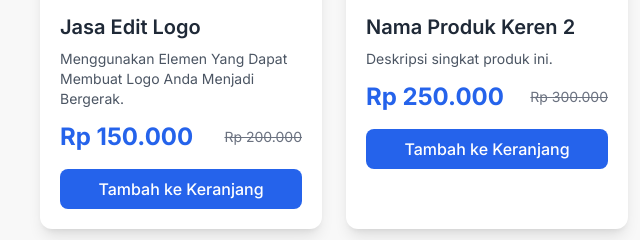
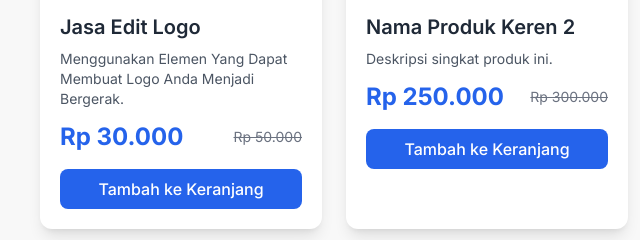
Before and after one commit to Denzzy-site/Denzzy-site.github.io, a plain HTML site: page index.html in a window 1280 px wide. Shown: the part 1680-1920 px from the top of the page, 0-640 px from the left. Drawn offline with nearby package versions, Linux system fonts and the light colour scheme.

Commit message:
Add files via upload

```diff
--- a/index.html
+++ b/index.html
@@ -145,13 +145,13 @@
                     <h3 class="text-xl font-semibold text-gray-800 mb-2">Jasa Edit Logo</h3>
                     <p class="text-gray-600 text-sm mb-3"> Menggunakan Elemen Yang Dapat Membuat Logo Anda Menjadi Bergerak.</p>
                     <div class="flex justify-between items-center mb-4">
-                        <span class="text-2xl font-bold text-blue-600">Rp 150.000</span>
-                        <span class="text-sm text-gray-500 line-through">Rp 200.000</span>
+                        <span class="text-2xl font-bold text-blue-600">Rp 30.000</span>
+                        <span class="text-sm text-gray-500 line-through">Rp 50.000</span>
                     </div>
                     <button class="w-full bg-blue-600 text-white py-2 px-4 rounded-lg hover:bg-blue-700 transition duration-300 font-medium add-to-cart-button"
                             data-product-id="prod001"
                             data-product-name="Jasa Edit Logo"
-                            data-product-price="30K/Logo (Tergantung Logo)"
+                            data-product-price="30000"
                             data-product-image="https://placehold.co/100x100/D1E7DD/000000?text=Produk+Keranjang+1">
                         Tambah ke Keranjang
                     </button>
```
